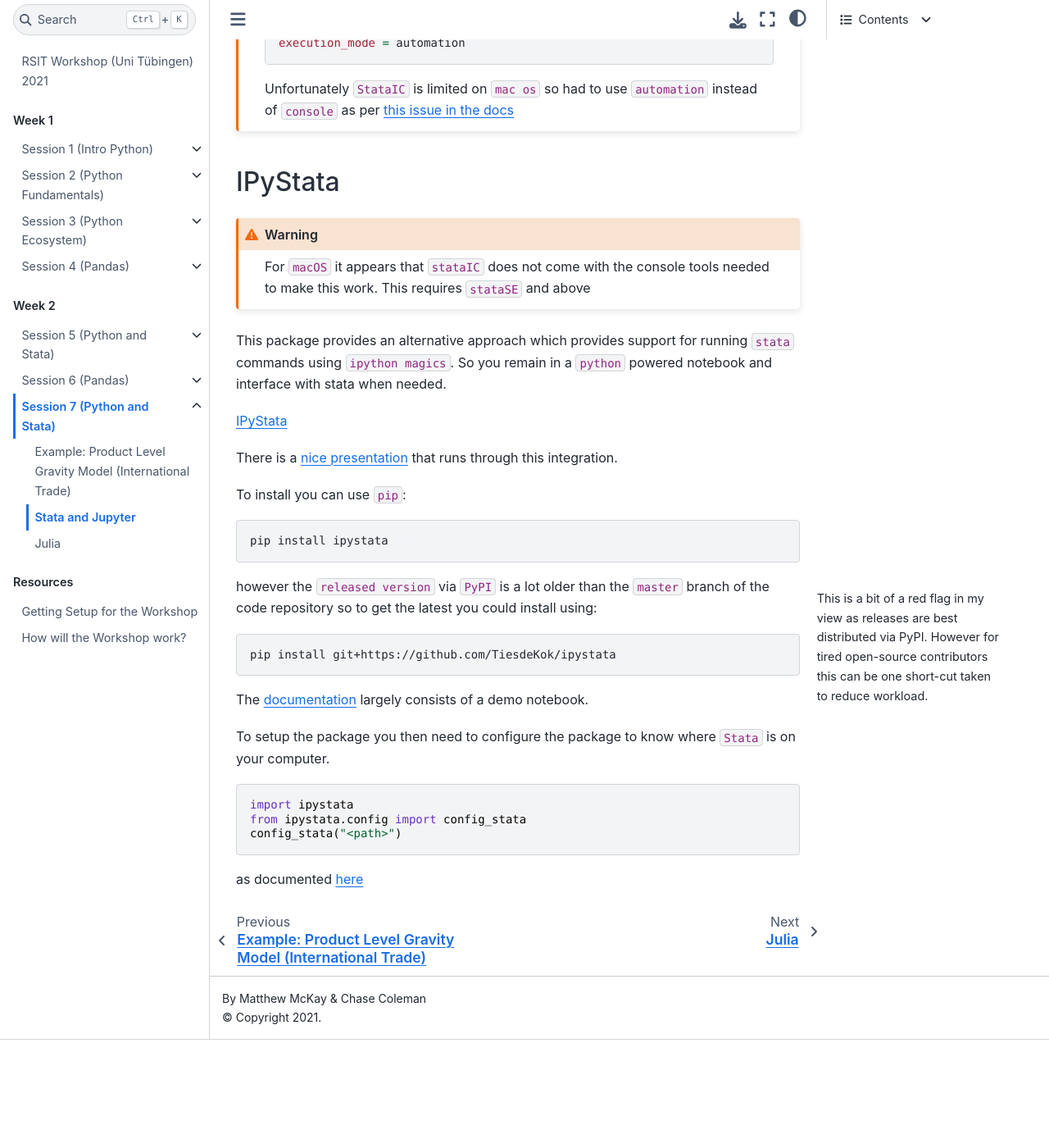
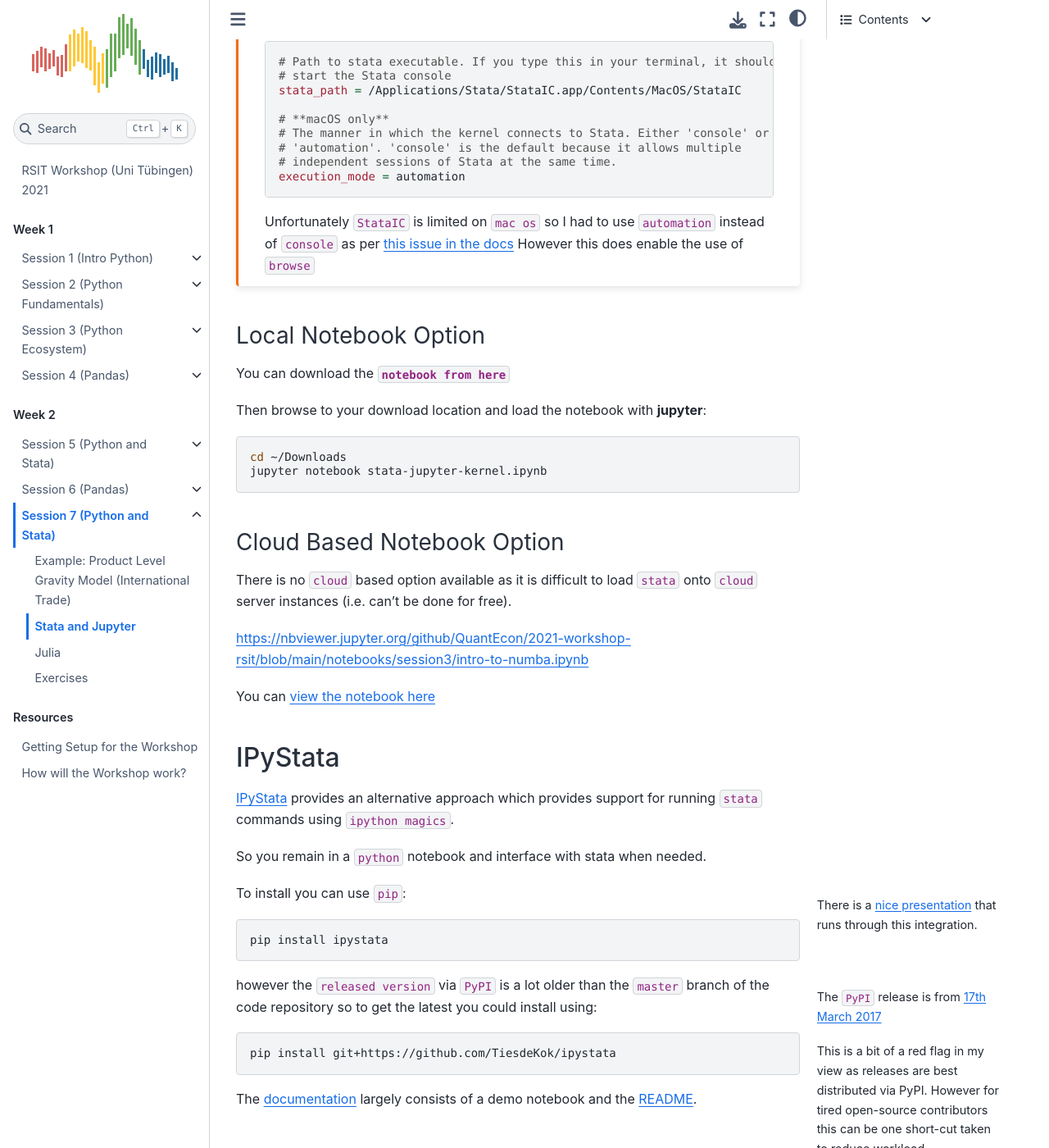
Before and after one commit to QuantEcon/2021-workshop-rsit, a Jupyter Book: the page built from website/week2/session7/stata-and-jupyter.md, in a window 1280 px wide and 1400 px high, scrolled down 1163 px. Shown: the whole window at 82% size. Built offline with Jupyter Book 1.0.4 settings and Sphinx 7.4.7 and the Sphinx Book theme 1.1.4, drawn with Linux system fonts in a browser that asks for light colours; before the commit the page ends 2431 px from its top, so only the background shows below that; some of the changed text lies outside the part shown.

Commit message:
updates to session7

````diff
--- a/website/_toc.yml
+++ b/website/_toc.yml
@@ -55,6 +55,7 @@
       - file: week2/session7/stata-and-python-example
       - file: week2/session7/stata-and-jupyter
       - file: week2/session7/python-and-julia
+      - file: week2/session7/exercises
 
 
 - part: Resources
--- a/website/week2/session7/stata-and-jupyter.md
+++ b/website/week2/session7/stata-and-jupyter.md
@@ -5,16 +5,28 @@
 
 There are two primary approaches to using `stata` with `jupyter`:
 
+1. [Stata Jupyter Kernel](https://github.com/kylebarron/stata_kernel)
+2. [IPyStata](https://github.com/TiesdeKok/ipystata)
+
+and they have different configurations catering to different workflows.
+
 ## Stata Jupyter Kernel
 
+:::{margin}
+There is also [excellent documentation](https://kylebarron.dev/stata_kernel/)
+available.
+:::
+
 The [Stata Jupyter Kernel](https://github.com/kylebarron/stata_kernel)
-enables using stata directly in `jupyter` notebooks.
+enables using `stata` directly in `jupyter` notebooks.
 
-It is effectively an alternative interface to use stata if you like
+It is effectively an alternative interface to use `stata` if you like
 `jupyter` as an interface.
 
-There is [excellent documentation](https://kylebarron.dev/stata_kernel/)
-available.
+This can be useful if you want to write notebooks that are `integrated`
+with `stata` code.
+
+It supports a [wide range of interaction with `stata`](https://kylebarron.dev/stata_kernel/#stata_kernel-features)
 
 To install using `anaconda` tools you can use the following commands
 in a `jupyter notebook`:
@@ -22,15 +34,17 @@
 :::{margin}
 ```{tip}
 It is important to specify `-y` when issuing install requests via
-jupyter as there is no way to accept the user requested `y` input
-to proceed with install.
+`conda` as there is no way to accept the user requested `y` input
+to proceed with install. `pip` doesn't have this issue as it doesn't
+request user input.
 :::
 
 ```bash
 !conda install -y -c conda-forge stata_kernel
 ```
 
-once the software is installed you need to install the `kernel`:
+once the software is installed you need to install the `jupyter kernel`
+on your computer
 
 ```bash
 !python -m stata_kernel.install
@@ -63,26 +77,44 @@
 execution_mode = automation
 ```
 
-Unfortunately `StataIC` is limited on `mac os` so had to use `automation`
+Unfortunately `StataIC` is limited on `mac os` so I had to use `automation`
 instead of `console` as per
 [this issue in the docs](https://kylebarron.dev/stata_kernel/using_stata_kernel/configuration/)
+However this does enable the use of `browse`
 :::
+
+### Local Notebook Option
+
+You can download the {download}`notebook from here <../../../notebooks/session7/stata-jupyter-kernel.ipynb>`
+
+Then browse to your download location and load the notebook with **jupyter**:
+
+```bash
+cd ~/Downloads
+jupyter notebook stata-jupyter-kernel.ipynb
+```
+
+### Cloud Based Notebook Option
+
+There is no `cloud` based option available as it is difficult to load `stata` onto `cloud` server
+instances (i.e. can't be done for free).
+
+https://nbviewer.jupyter.org/github/QuantEcon/2021-workshop-rsit/blob/main/notebooks/session3/intro-to-numba.ipynb
+
+You can [view the notebook here](https://nbviewer.jupyter.org/github/QuantEcon/2021-workshop-rsit/blob/main/notebooks/session7/stata-jupyter-kernel.ipynb)
+
 
 ## IPyStata
 
-```{warning}
-For `macOS` it appears that `stataIC` does not come with the console tools
-needed to make this work. This requires `stataSE` and above
-```
+[IPyStata](https://github.com/TiesdeKok/ipystata) provides an alternative
+approach which provides support for running `stata` commands using `ipython magics`.
 
-This package provides an alternative approach which provides support
-for running `stata` commands using `ipython magics`. So you remain in a
-`python` powered notebook and interface with stata when needed.
+So you remain in a `python` notebook and interface with stata when needed.
 
-[IPyStata](https://github.com/TiesdeKok/ipystata)
-
+:::{margin}
 There is a [nice presentation](http://fmwww.bc.edu/repec/chic2016/chicago16_dekok.pdf)
 that runs through this integration.
+:::
 
 To install you can use `pip`:
 
@@ -91,6 +123,8 @@
 ```
 
 :::{margin}
+The `PyPI` release is from [17th March 2017](https://pypi.org/project/ipystata/#history)
+
 This is a bit of a red flag in my view as releases are best distributed via PyPI.
 However for tired open-source contributors this can be one short-cut taken to reduce workload.
 :::
@@ -103,13 +137,51 @@
 ```
 
 The [documentation](https://nbviewer.jupyter.org/github/TiesdeKok/ipystata/blob/master/ipystata/Example.ipynb)
-largely consists of a demo notebook.
+largely consists of a demo notebook and the [README](https://github.com/TiesdeKok/ipystata/blob/master/README.md).
 
-To setup the package you then need to configure the package to know where `Stata` is on your computer.
+### Setup
+
+To setup the package you then need to configure it to know where `stata` is on your computer.
+
+Open a `Jupyter` notebook that is attached to the `python` kernel.
 
 ```python
 import ipystata
 from ipystata.config import config_stata
-config_stata("<path>")
+config_stata("<path-to-stata>")
 ```
-as documented [here](https://github.com/TiesdeKok/ipystata#set-installation-directory-for-stata)
+
+This will look something like:
+
+:::{tabbed} macOS
+```python
+config_stata("/Applications/Stata/StataSE.app/Contents/MacOS/stataSE")
+```
+:::
+
+:::{tabbed} Windows
+```python
+config_stata("C:\Program Files (x86)\Stata14\StataSE-64.exe")
+```
+
+:::
+
+This is documented [here](https://github.com/TiesdeKok/ipystata#set-installation-directory-for-stata)
+
+### Local Notebook Option
+
+You can download the {download}`notebook from here <../../../notebooks/session7/jupyter-ipystata.ipynb>`
+
+Then browse to your download location and load the notebook with **jupyter**:
+
+```bash
+cd ~/Downloads
+jupyter notebook jupyter-ipystata.ipynb
+```
+
+### Cloud Based Notebook Option
+
+There is no `cloud` based option available as it is difficult to load `stata` onto `cloud` server
+instances (i.e. can't be done for free).
+
+You can [view the notebook here](https://nbviewer.jupyter.org/github/QuantEcon/2021-workshop-rsit/blob/main/notebooks/session7/jupyter-ipystata.ipynb)
````
Also changed, not shown: website/week2/session7/exercises.md (added, +4 -0 lines), website/week2/session7/schedule.md (+1 -1 lines), 4 other files.
